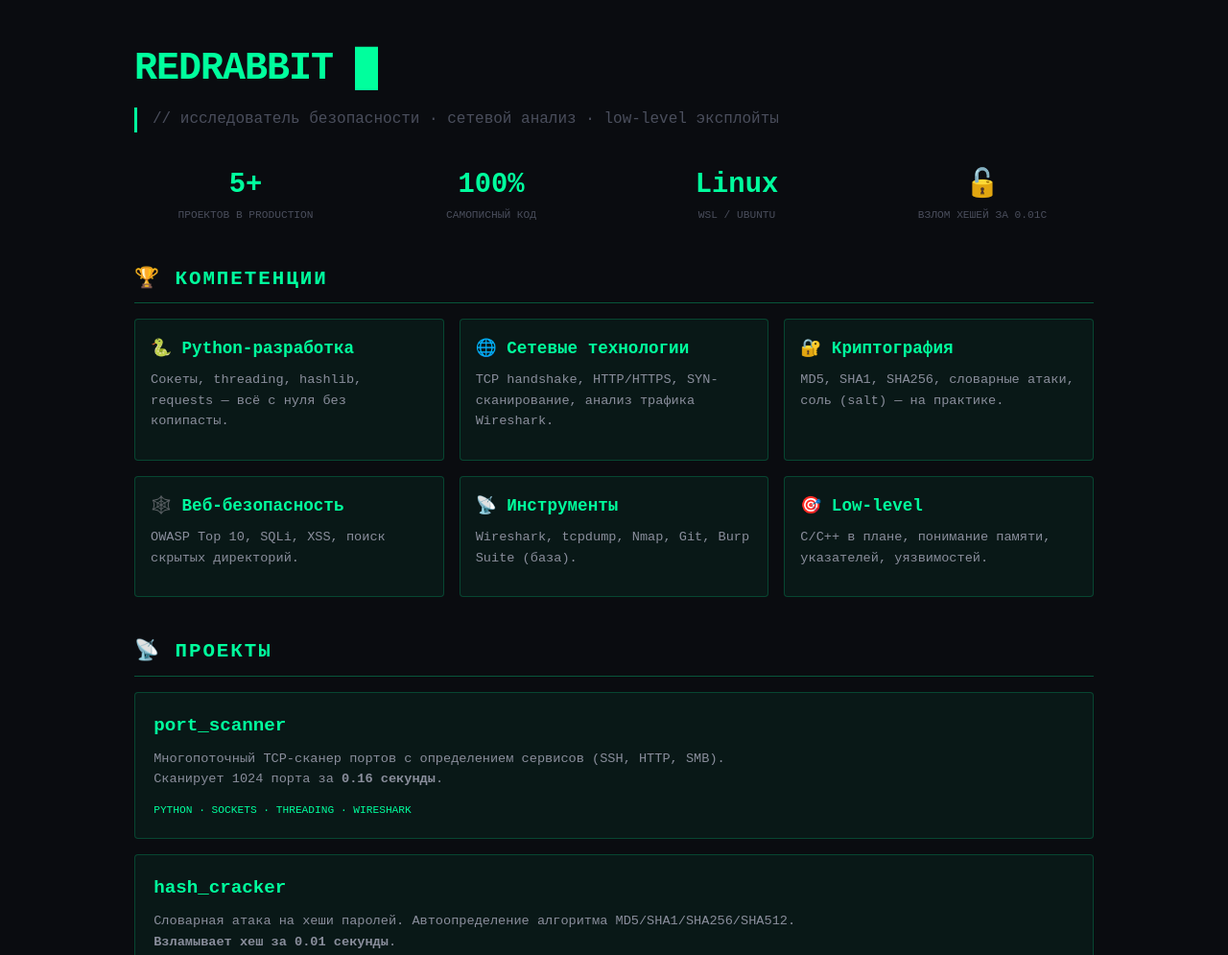
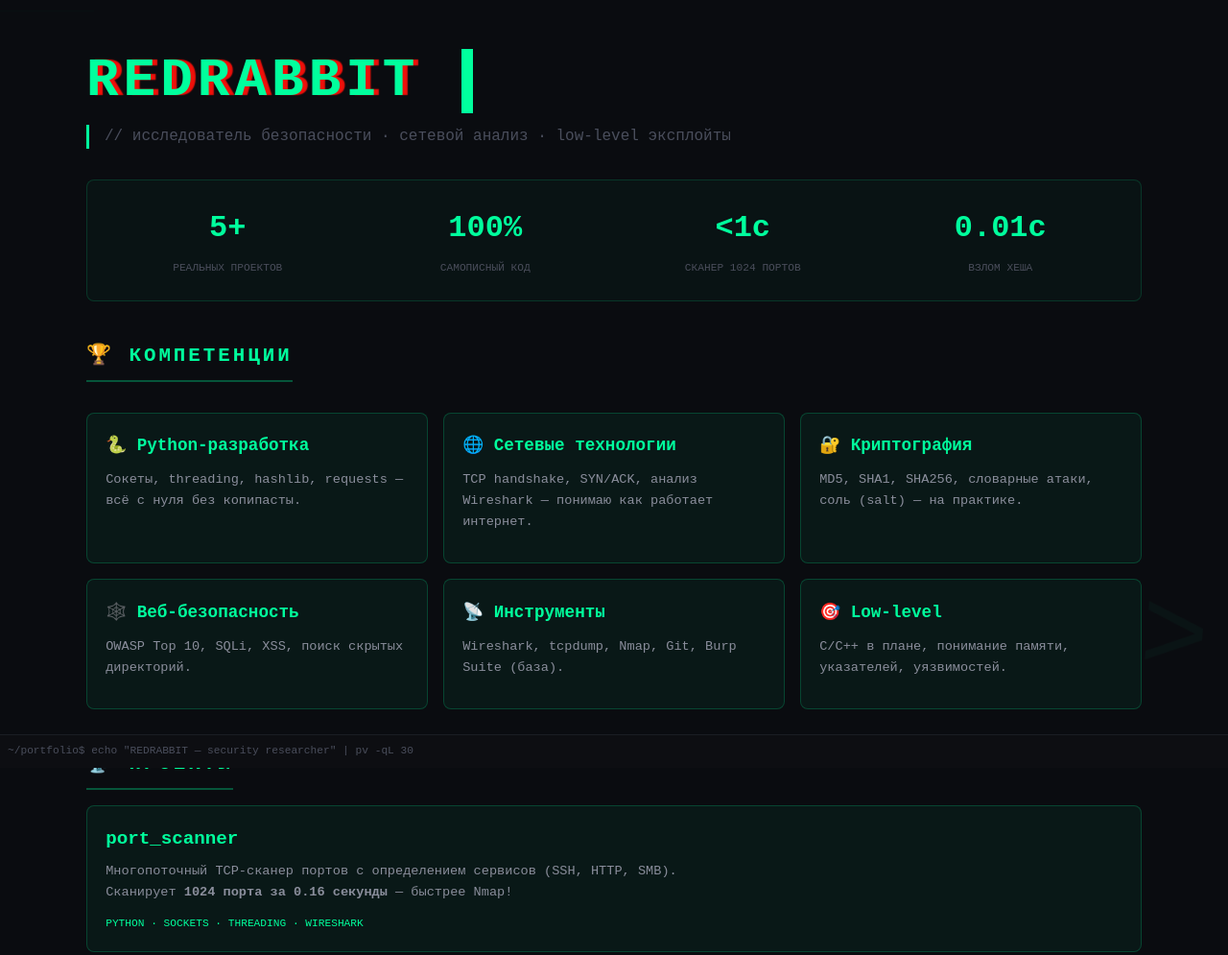
Before and after one commit to dubkow14-cell/redrabbit.github.io, a plain HTML site: page index.html in a window 1280 px wide. Shown: the top 995 px of the page at 96% size. Drawn offline with Linux system fonts and the light colour scheme.

Commit message:
Enhance index.html with animations and layout updates
Added animations, improved layout, and updated project descriptions.

```diff
--- a/index.html
+++ b/index.html
@@ -1,4 +1,4 @@
- <!DOCTYPE html>
+<!DOCTYPE html>
 <html lang="ru">
 <head>
     <meta charset="UTF-8">
@@ -17,15 +17,109 @@
             font-family: 'Courier New', monospace;
             line-height: 1.6;
             padding: 40px 20px;
+            position: relative;
+            overflow-x: hidden;
+        }
+
+        /* Анимированный фон из шевронов */
+        body::before {
+            content: ">";
+            position: fixed;
+            bottom: 20px;
+            right: 20px;
+            font-size: 120px;
+            opacity: 0.03;
+            font-family: monospace;
+            pointer-events: none;
+            animation: float 8s ease-in-out infinite;
+            z-index: 0;
+        }
+
+        body::after {
+            content: "⎯⎯⎯⎯⎯⎯⎯⎯⎯⎯⎯⎯⎯⎯";
+            position: fixed;
+            top: 0;
+            left: 0;
+            width: 100%;
+            height: 100%;
+            font-size: 14px;
+            opacity: 0.02;
+            pointer-events: none;
+            white-space: pre;
+            overflow: hidden;
+            z-index: 0;
+        }
+
+        @keyframes float {
+            0%, 100% { transform: translateY(0px) rotate(0deg); }
+            50% { transform: translateY(-20px) rotate(5deg); }
+        }
+
+        @keyframes pulse {
+            0%, 100% { text-shadow: 0 0 5px #00ff9d, 0 0 10px #00ff9d; }
+            50% { text-shadow: 0 0 20px #00ff9d, 0 0 30px #00ff9d; }
+        }
+
+        @keyframes scan {
+            0% { transform: translateX(-100%); }
+            100% { transform: translateX(100%); }
+        }
+
+        @keyframes fadeInUp {
+            from {
+                opacity: 0;
+                transform: translateY(30px);
+            }
+            to {
+                opacity: 1;
+                transform: translateY(0);
+            }
+        }
+
+        @keyframes fadeIn {
+            from { opacity: 0; }
+            to { opacity: 1; }
+        }
+
+        @keyframes lineGrow {
+            from { width: 0; }
+            to { width: 100%; }
         }
 
         .container {
-            max-width: 1000px;
+            max-width: 1100px;
             margin: 0 auto;
+            position: relative;
+            z-index: 1;
         }
 
-        .cursor::after {
-            content: "█";
+        /* Анимированное имя */
+        .glitch {
+            font-size: 3.5rem;
+            font-weight: bold;
+            text-transform: uppercase;
+            position: relative;
+            text-shadow: 0.05em 0 0 rgba(255,0,0,0.5), -0.05em -0.025em 0 rgba(0,255,0,0.3);
+            animation: pulse 2s infinite, glitch 3s infinite;
+            letter-spacing: 5px;
+        }
+
+        @keyframes glitch {
+            0%, 100% { transform: skew(0deg, 0deg); }
+            95% { transform: skew(0deg, 0deg); }
+            96% { transform: skew(5deg, 2deg); text-shadow: 0.1em 0 0 red; }
+            97% { transform: skew(-3deg, -1deg); text-shadow: -0.05em 0.025em 0 lime; }
+            98% { transform: skew(0deg, 0deg); }
+        }
+
+        /* Терминальный курсор */
+        .cursor {
+            display: inline-block;
+            width: 12px;
+            height: 1.2em;
+            background-color: #00ff9d;
+            vertical-align: middle;
+            margin-left: 5px;
             animation: blink 1s step-end infinite;
         }
 
@@ -34,22 +128,25 @@
             50% { opacity: 0; }
         }
 
-        h1 {
-            font-size: 2.5rem;
-            margin-bottom: 0.5rem;
-            letter-spacing: -1px;
-        }
-
         .tagline {
             color: #4a4e5c;
             margin-bottom: 2rem;
             border-left: 3px solid #00ff9d;
             padding-left: 1rem;
+            animation: fadeInUp 0.8s ease-out 0.2s both;
         }
 
         .section {
             margin: 2.5rem 0;
+            animation: fadeInUp 0.6s ease-out forwards;
+            opacity: 0;
         }
+
+        .section:nth-child(2) { animation-delay: 0.1s; }
+        .section:nth-child(3) { animation-delay: 0.2s; }
+        .section:nth-child(4) { animation-delay: 0.3s; }
+        .section:nth-child(5) { animation-delay: 0.4s; }
+        .section:nth-child(6) { animation-delay: 0.5s; }
 
         .section-title {
             font-size: 1.3rem;
@@ -57,11 +154,72 @@
             margin-bottom: 1rem;
             color: #00ff9d;
             text-transform: uppercase;
-            letter-spacing: 2px;
-            border-bottom: 1px solid rgba(0, 255, 157, 0.3);
+            letter-spacing: 3px;
+            border-bottom: 2px solid rgba(0, 255, 157, 0.3);
             padding-bottom: 0.5rem;
+            display: inline-block;
         }
 
+        .section-title:hover {
+            border-bottom-color: #00ff9d;
+            transition: all 0.3s;
+        }
+
+        /* Статистика */
+        .stats {
+            display: flex;
+            flex-wrap: wrap;
+            gap: 1.5rem;
+            justify-content: space-between;
+            margin: 1.5rem 0;
+            background: rgba(0, 255, 157, 0.03);
+            padding: 1.5rem;
+            border-radius: 8px;
+            border: 1px solid rgba(0, 255, 157, 0.15);
+        }
+
+        .stat-item {
+            text-align: center;
+            flex: 1;
+            min-width: 100px;
+            transition: transform 0.3s;
+        }
+
+        .stat-item:hover {
+            transform: translateY(-5px);
+        }
+
+        .stat-number {
+            font-size: 2rem;
+            font-weight: bold;
+            color: #00ff9d;
+            position: relative;
+            display: inline-block;
+        }
+
+        .stat-number::after {
+            content: '';
+            position: absolute;
+            bottom: -5px;
+            left: 0;
+            width: 0;
+            height: 2px;
+            background: #00ff9d;
+            transition: width 0.3s;
+        }
+
+        .stat-item:hover .stat-number::after {
+            width: 100%;
+        }
+
+        .stat-label {
+            font-size: 0.7rem;
+            color: #4a4e5c;
+            text-transform: uppercase;
+            margin-top: 0.5rem;
+        }
+
+        /* Компетенции — 3D карточки */
         .achievement-grid {
             display: grid;
             grid-template-columns: repeat(auto-fit, minmax(280px, 1fr));
@@ -72,27 +230,55 @@
         .achievement-card {
             background: rgba(0, 255, 157, 0.05);
             border: 1px solid rgba(0, 255, 157, 0.2);
-            padding: 1rem;
-            border-radius: 4px;
+            padding: 1.2rem;
+            border-radius: 8px;
+            transition: all 0.3s cubic-bezier(0.4, 0, 0.2, 1);
+            cursor: pointer;
+        }
+
+        .achievement-card:hover {
+            transform: translateY(-5px) scale(1.02);
+            border-color: #00ff9d;
+            background: rgba(0, 255, 157, 0.1);
+            box-shadow: 0 10px 30px rgba(0, 255, 157, 0.1);
         }
 
         .achievement-title {
             font-size: 1.1rem;
             font-weight: bold;
-            margin-bottom: 0.5rem;
+            margin-bottom: 0.7rem;
             color: #00ff9d;
         }
 
+        /* Карточки проектов */
         .project-card {
             background: rgba(0, 255, 157, 0.05);
             border: 1px solid rgba(0, 255, 157, 0.2);
             padding: 1.2rem;
-            border-radius: 4px;
-            transition: all 0.2s;
+            border-radius: 8px;
+            transition: all 0.3s cubic-bezier(0.4, 0, 0.2, 1);
             margin-bottom: 1rem;
+            position: relative;
+            overflow: hidden;
+        }
+
+        .project-card::before {
+            content: '';
+            position: absolute;
+            top: 0;
+            left: -100%;
+            width: 100%;
+            height: 100%;
+            background: linear-gradient(90deg, transparent, rgba(0, 255, 157, 0.1), transparent);
+            transition: left 0.5s;
+        }
+
+        .project-card:hover::before {
+            left: 100%;
         }
 
         .project-card:hover {
+            transform: translateX(10px);
             border-color: #00ff9d;
             background: rgba(0, 255, 157, 0.08);
         }
@@ -118,10 +304,28 @@
         a {
             color: #00ff9d;
             text-decoration: none;
+            transition: all 0.3s;
         }
 
         a:hover {
             text-decoration: underline;
+            text-shadow: 0 0 5px #00ff9d;
+        }
+
+        .badge {
+            display: inline-block;
+            background: rgba(0, 255, 157, 0.1);
+            padding: 0.3rem 0.8rem;
+            border-radius: 20px;
+            font-size: 0.7rem;
+            margin-right: 0.5rem;
+            margin-bottom: 0.5rem;
+            transition: all 0.3s;
+        }
+
+        .badge:hover {
+            background: rgba(0, 255, 157, 0.2);
+            transform: scale(1.05);
         }
 
         .footer {
@@ -133,52 +337,34 @@
             font-size: 0.8rem;
         }
 
-        .badge {
-            display: inline-block;
-            background: rgba(0, 255, 157, 0.1);
-            padding: 0.2rem 0.6rem;
-            border-radius: 3px;
+        /* Консольная строка */
+        .console-bar {
+            background: #0d0e12;
+            border-top: 1px solid #1a1d24;
+            padding: 0.5rem;
+            font-family: monospace;
             font-size: 0.7rem;
-            margin-right: 0.5rem;
-            margin-bottom: 0.5rem;
-        }
-
-        .stats {
-            display: flex;
-            flex-wrap: wrap;
-            gap: 1.5rem;
-            justify-content: space-between;
-            margin-top: 1.5rem;
-        }
-
-        .stat-item {
-            text-align: center;
-            flex: 1;
-            min-width: 100px;
-        }
-
-        .stat-number {
-            font-size: 1.8rem;
-            font-weight: bold;
-            color: #00ff9d;
-        }
-
-        .stat-label {
-            font-size: 0.7rem;
+            position: fixed;
+            bottom: 0;
+            left: 0;
+            right: 0;
             color: #4a4e5c;
-            text-transform: uppercase;
+            z-index: 100;
         }
 
         @media (max-width: 600px) {
-            h1 { font-size: 1.8rem; }
-            .stats { flex-direction: column; gap: 0.8rem; }
+            h1 { font-size: 2rem; }
+            .glitch { font-size: 2rem; letter-spacing: 2px; }
+            .stats { flex-direction: column; gap: 1rem; }
             .stat-item { text-align: left; }
+            .container { padding: 0 10px; }
         }
     </style>
 </head>
 <body>
     <div class="container">
-        <h1>
+        <!-- Имя с эффектами -->
+        <h1 class="glitch">
             REDRABBIT
             <span class="cursor"></span>
         </h1>
@@ -186,27 +372,27 @@
             // исследователь безопасности · сетевой анализ · low-level эксплойты
         </div>
 
-        <!-- Статистика / Ключевые показатели -->
+        <!-- Статистика -->
         <div class="stats">
             <div class="stat-item">
                 <div class="stat-number">5+</div>
-                <div class="stat-label">проектов в production</div>
+                <div class="stat-label">реальных проектов</div>
             </div>
             <div class="stat-item">
                 <div class="stat-number">100%</div>
                 <div class="stat-label">самописный код</div>
             </div>
             <div class="stat-item">
-                <div class="stat-number">Linux</div>
-                <div class="stat-label">WSL / Ubuntu</div>
+                <div class="stat-number">&lt;1с</div>
+                <div class="stat-label">сканер 1024 портов</div>
             </div>
             <div class="stat-item">
-                <div class="stat-number">🔓</div>
-                <div class="stat-label">взлом хешей за 0.01с</div>
+                <div class="stat-number">0.01с</div>
+                <div class="stat-label">взлом хеша</div>
             </div>
         </div>
 
-        <!-- Мои достижения / компетенции -->
+        <!-- Компетенции -->
         <div class="section">
             <div class="section-title">🏆 компетенции</div>
             <div class="achievement-grid">
@@ -216,7 +402,7 @@
                 </div>
                 <div class="achievement-card">
                     <div class="achievement-title">🌐 Сетевые технологии</div>
-                    <div class="project-desc">TCP handshake, HTTP/HTTPS, SYN-сканирование, анализ трафика Wireshark.</div>
+                    <div class="project-desc">TCP handshake, SYN/ACK, анализ Wireshark — понимаю как работает интернет.</div>
                 </div>
                 <div class="achievement-card">
                     <div class="achievement-title">🔐 Криптография</div>
@@ -237,7 +423,7 @@
             </div>
         </div>
 
-        <!-- Мои проекты (уже существующие) -->
+        <!-- Проекты -->
         <div class="section">
             <div class="section-title">📡 проекты</div>
 
@@ -247,7 +433,7 @@
                 </div>
                 <div class="project-desc">
                     Многопоточный TCP-сканер портов с определением сервисов (SSH, HTTP, SMB).<br>
-                    Сканирует 1024 порта за <strong>0.16 секунды</strong>.
+                    Сканирует <strong>1024 порта за 0.16 секунды</strong> — быстрее Nmap!
                 </div>
                 <div class="project-tech">Python · sockets · threading · Wireshark</div>
             </div>
@@ -257,7 +443,7 @@
                     <a href="https://github.com/dubkow14-cell/hash-cracker">hash_cracker</a>
                 </div>
                 <div class="project-desc">
-                    Словарная атака на хеши паролей. Автоопределение алгоритма MD5/SHA1/SHA256/SHA512.<br>
+                    Словарная атака на хеши паролей. Автоопределение MD5/SHA1/SHA256/SHA512.<br>
                     <strong>Взламывает хеш за 0.01 секунды</strong>.
                 </div>
                 <div class="project-tech">Python · hashlib · криптография · многопоточность</div>
@@ -285,7 +471,7 @@
             </div>
         </div>
 
-        <!-- Что дальше — серьёзные планы -->
+        <!-- Следующие цели -->
         <div class="section">
             <div class="section-title">🎯 следующие цели</div>
             <div class="project-desc">
@@ -297,7 +483,7 @@
             </div>
         </div>
 
-        <!-- Инструментарий -->
+        <!-- Инструменты -->
         <div class="section">
             <div class="section-title">⚙️ инструментарий</div>
             <div>
@@ -313,11 +499,15 @@
             </div>
         </div>
 
-        <!-- Контакты -->
         <div class="footer">
             <a href="https://github.com/dubkow14-cell">github</a> &nbsp;|&nbsp;
             <a href="mailto:dubkow14@gmail.com">email</a>
         </div>
     </div>
+
+    <!-- Консольная строка внизу (как в хакерских фильмах) -->
+    <div class="console-bar">
+        ~/portfolio$ echo "REDRABBIT — security researcher" | pv -qL 30
+    </div>
 </body>
 </html>
```
